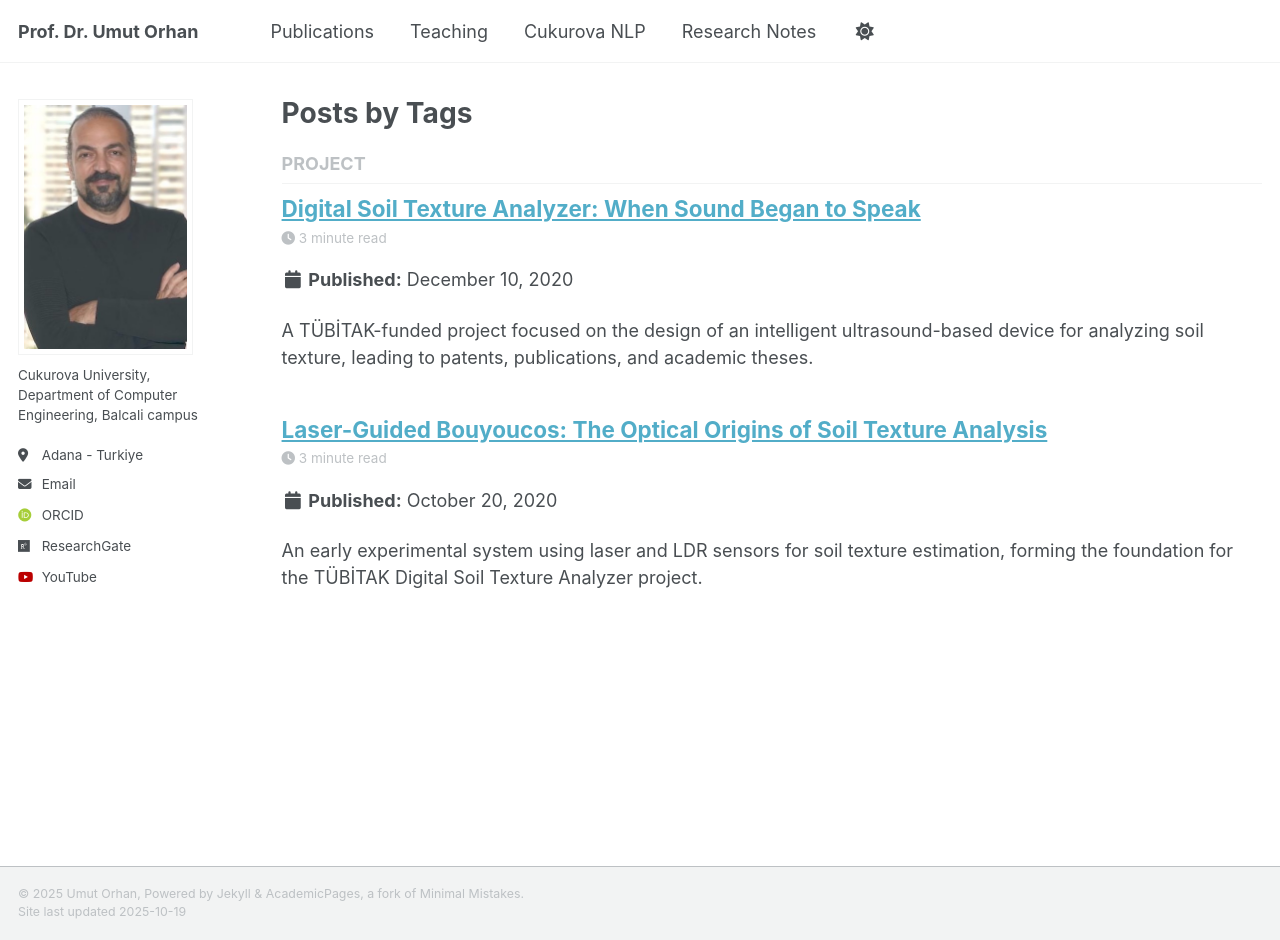
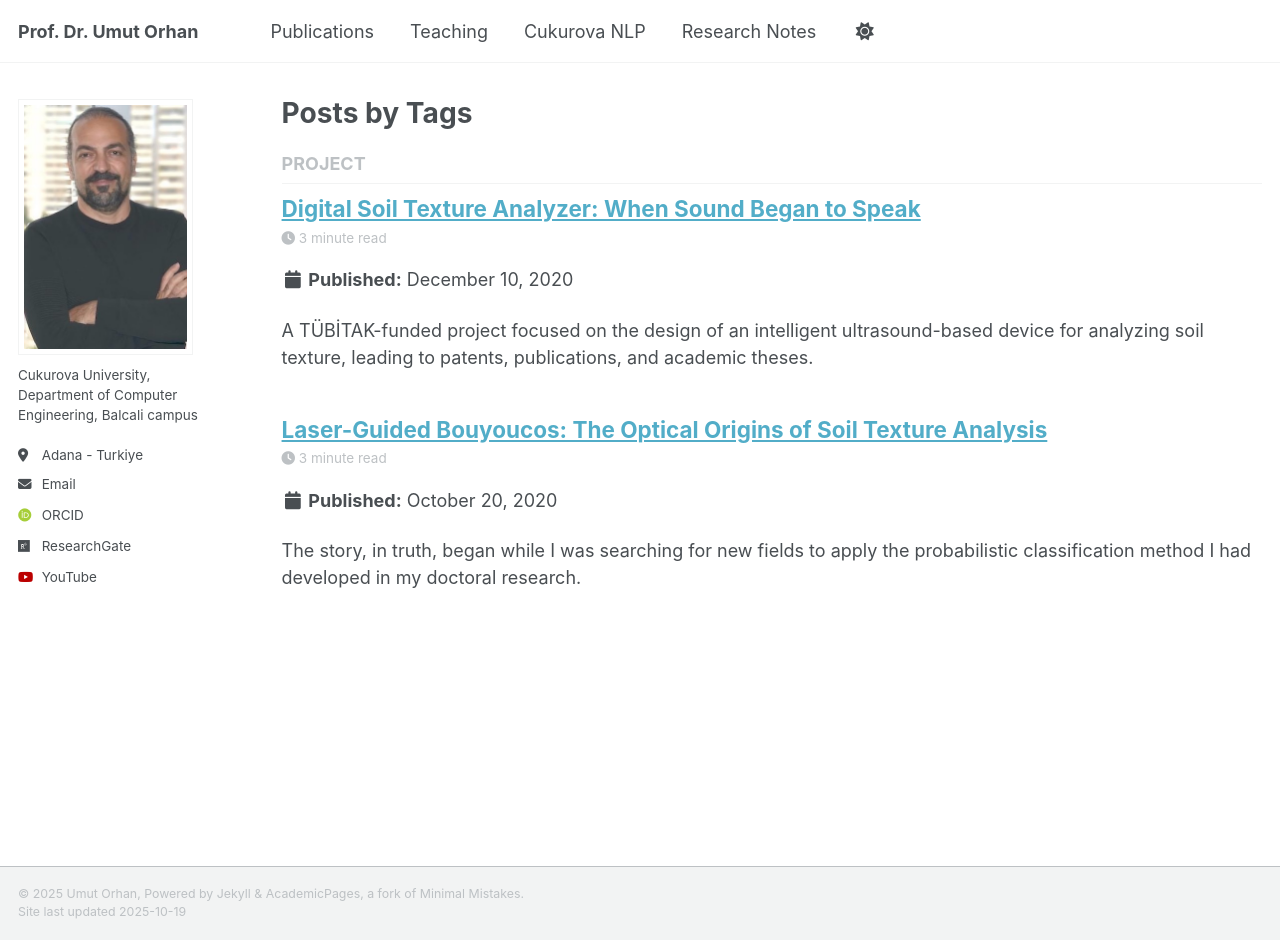
Before and after one commit to uorhan/uorhan.github.io, a Jekyll site: the page built from _pages/tag-archive.html, in a window 1280 px wide and 940 px high. Built offline with Jekyll 4.4.1, drawn with Linux system fonts in a browser that asks for light colours; some web fonts are replaced.

Commit message:
Update 2020-10-20-LaserGB.md

```diff
--- a/_posts/2020-10-20-LaserGB.md
+++ b/_posts/2020-10-20-LaserGB.md
@@ -1,10 +1,9 @@
 ---
-layout: post
 title: "Laser-Guided Bouyoucos: The Optical Origins of Soil Texture Analysis"
 date: 2020-10-20
 categories: projects
 tags: PROJECT
-excerpt: "An early experimental system using laser and LDR sensors for soil texture estimation, forming the foundation for the TÜBİTAK Digital Soil Texture Analyzer project."
+excerpt: "The story, in truth, began while I was searching for new fields to apply the probabilistic classification method I had developed in my doctoral research."
 header:
   image: /images/projects/laser-bouyoucos.jpg
   caption: "Prototype of the laser-guided Bouyoucos device (a–b)"
```
